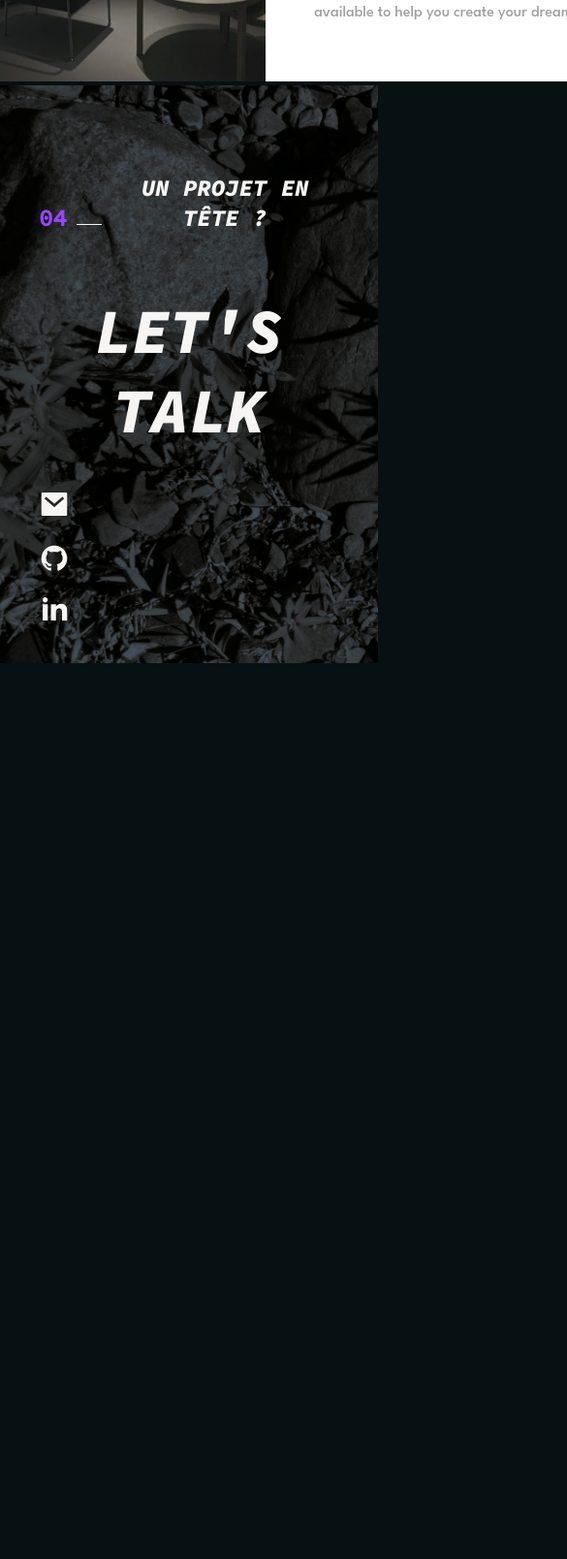
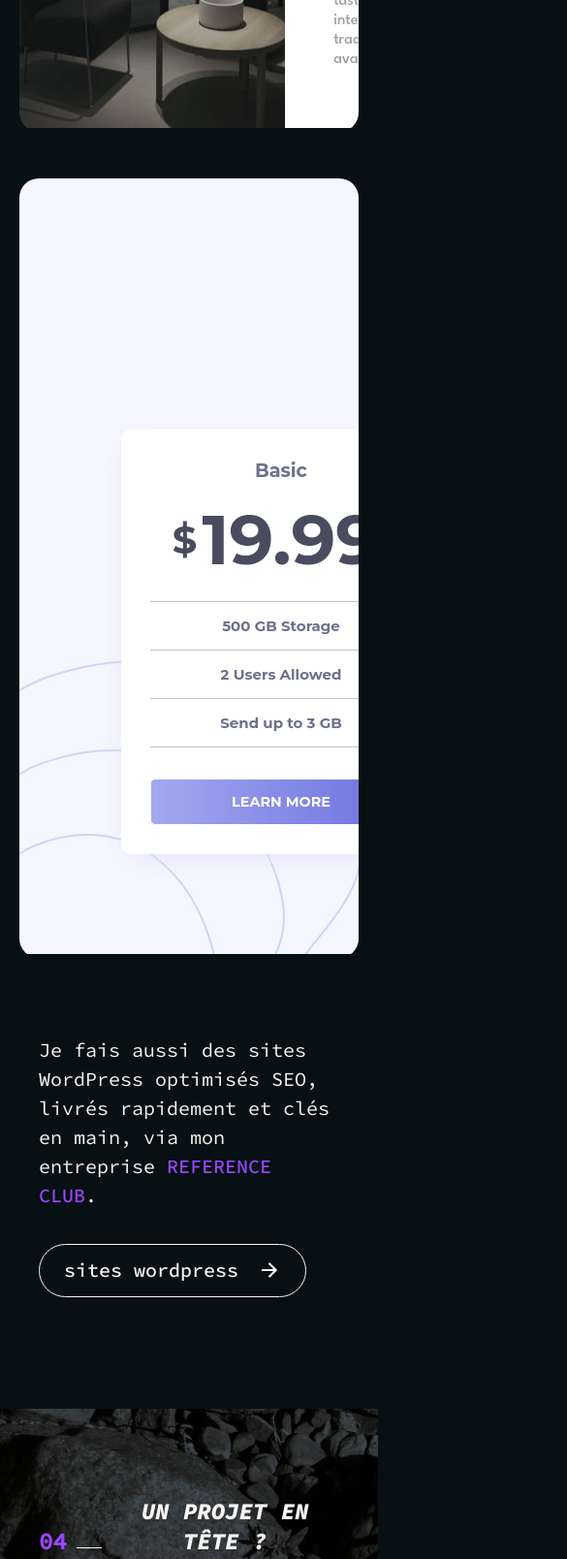
Before and after one commit to pauladeville/aminima, a plain HTML site: page index.html in a window 390 px wide. Shown: the part 4271-5879 px from the top of the page at 97% size, 585 px wide, since content can reach past the window. Before the commit the page ends 4955 px from the top, so only its background shows below. Drawn offline with Linux system fonts and the light colour scheme.

Commit message:
mobile OK

```diff
--- a/index.html
+++ b/index.html
@@ -99,10 +99,32 @@
       </div>
       <p>Ces projets ont tous été codés sur la base de maquettes respectées au pixel près, et sont 100% mobile responsives.</p>
     </div>
-    <div class="carousel">
-      <img src="ressources/projects/product-page.png" alt="">
-      <img src="ressources/projects/homepage.png" alt="">
+    <ul class="mobile-cards">
+      <li class="card" id="card-1">
+        <div class="card__content">
+
+          <img src="ressources/projects/product-page.png" alt="">
+        </div>
+      </li>
+      <li class="card" id="card-2">
+        <div class="card__content">
+          <img src="ressources/projects/homepage.png" alt="">
+        </div>
+      </li>
+      <li class="card" id="card-3">
+        <div class="card__content">
+          <img src="ressources/projects/prices.png" alt="">
+        </div>
+      </li>
+    </ul>
+    <div class="container">
+      <p>Je fais aussi des sites WordPress optimisés SEO, livrés rapidement et clés en main, via mon entreprise <a href="https://reference-club.fr/">REFERENCE CLUB</a>.</p>
+      <button>
+        <a href="https://reference-club.fr/">sites wordpress</a>
+        <img src="ressources/arrow-right.png" alt="">
+      </button>
     </div>
+
   </section>
 
   <section id="contact">
@@ -112,7 +134,7 @@
         <div></div>
         <h3>un projet en tête ?</h3>
       </div>
-      <a class="contact-button" href="mailto:pauline@reference-club.fr">let's talk</a>
+      <a class="contact-button" href="mailto:pauline@reference-club.fr">let's talk right</a>
     </div>
     <div class="social">
       <a href="mailto:pauline@reference-club.fr">
--- a/style.scss
+++ b/style.scss
@@ -35,6 +35,9 @@ $font-weight: (
   line-height: 30px;
   a{
     @include accent-text;
+  }
+  strong{
+    color: $accent;
   }
 };
 
@@ -144,7 +147,6 @@ nav{
   }
 }
 
-
 //MENU HAMBURGER
 
 .hamburger{
@@ -209,7 +211,6 @@ nav{
   }
 }
 
-
 //HEADER
 
 header{
@@ -252,10 +253,6 @@ section{
   background-color: lighten($dark, 5%);
 }
 
-#work{
-
-}
-
 #contact{
   background: url(ressources/bg.jpg);
   background-size: cover;
@@ -287,3 +284,34 @@ section{
     }
   }
 }
+
+//MOBILE CARDS EFFECT (WORK)
+
+$card-top-offset: 1em;
+$card-sides-offset: 20px;
+//mettre à jour à chaque ajout de ref
+$numcards: 3;
+
+.mobile-cards{
+  background-color: transparent;
+  margin: 0 $card-sides-offset;
+  list-style-type: none;
+}
+.card__content{
+  border-radius: 20px;
+  overflow: hidden;
+}
+#card-1{
+  --index: 1;
+}
+#card-2{
+  --index: 2;
+}
+#card-3{
+  --index: 3;
+}
+.card{
+  position: sticky;
+  top: 80px;
+  padding-top: calc(var(--index) * $card-top-offset);
+}
```
Also changed, not shown: app.js (line endings or trailing spaces), style.css, 1 other file.
